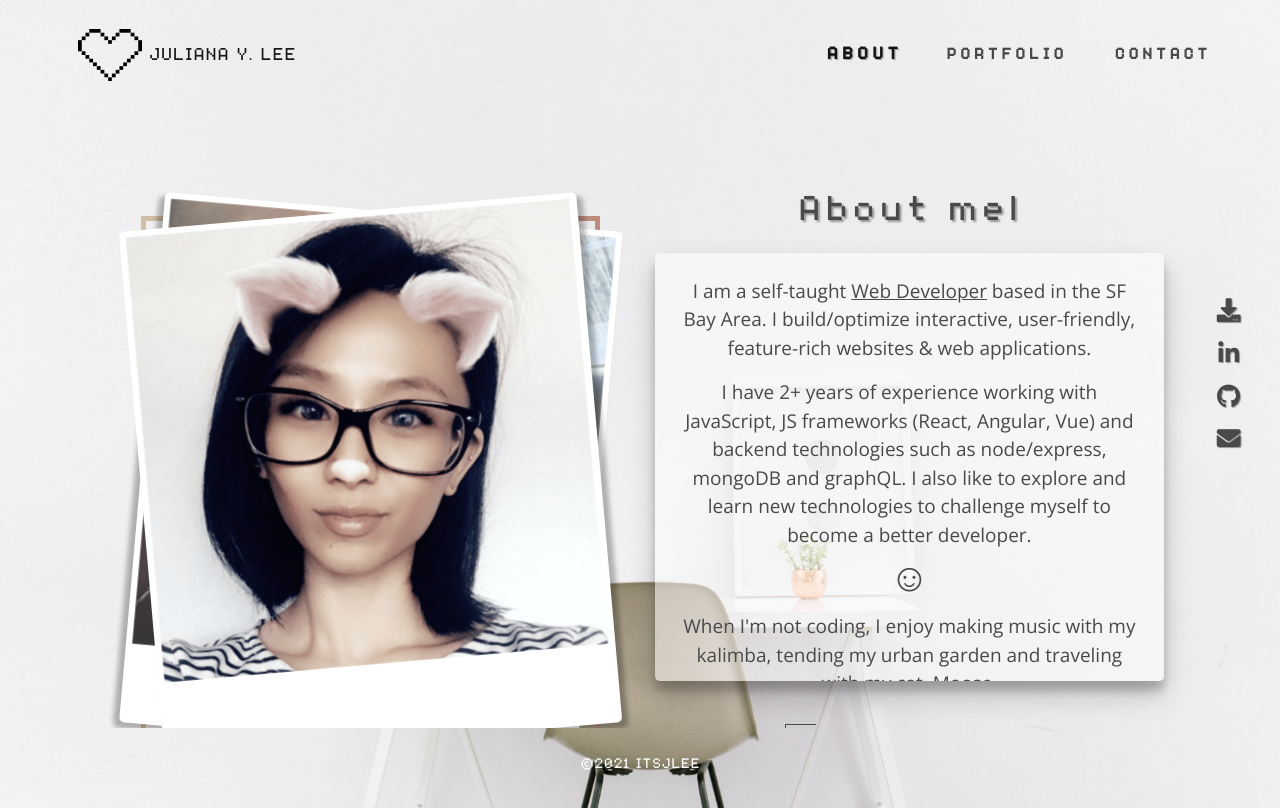
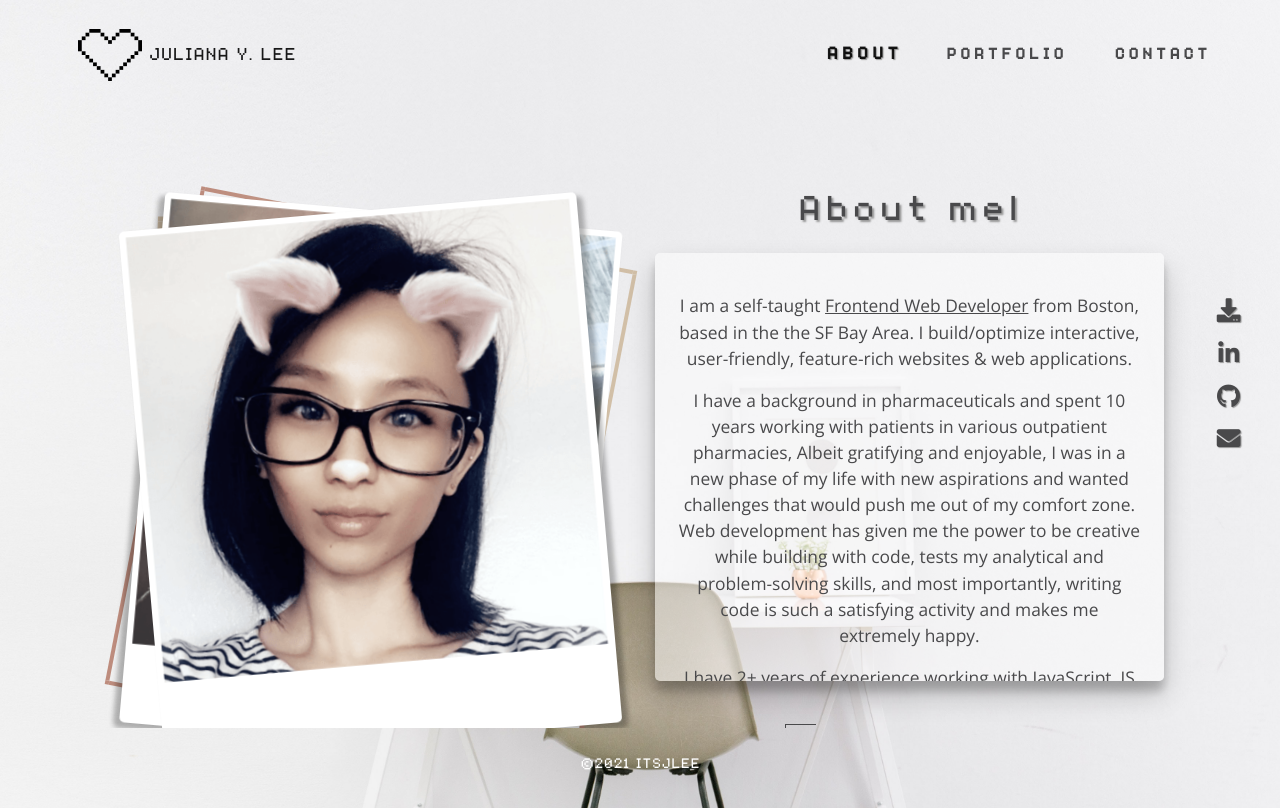
Before and after one commit to d00d1e/portfolio-itsjlee, a React (Create React App) app: page /about in a window 1280 px wide. Built offline with nearby package versions, Linux system fonts and the light colour scheme; no server answers.

Commit message:
update about me background description

```diff
--- a/public/index.html
+++ b/public/index.html
@@ -6,7 +6,7 @@
     <meta name="description" content="JYL Portfolio" />
     <link rel="icon" href="%PUBLIC_URL%/icon.svg" />
     <title>Juliana Y. Lee | Web Developer</title>
-    <link rel="preload" href="../src/assets/img/background-img.jpg" as="image">
+    <link rel="prefetch" href="../src/assets/img/background-img.jpg" as="image">
     <link rel="stylesheet" href="https://cdn.jsdelivr.net/npm/bootstrap@4.5.3/dist/css/bootstrap.min.css" integrity="sha384-TX8t27EcRE3e/ihU7zmQxVncDAy5uIKz4rEkgIXeMed4M0jlfIDPvg6uqKI2xXr2" crossorigin="anonymous">
     <link rel="stylesheet" href="https://use.fontawesome.com/releases/v5.15.1/css/all.css" as="style" onload="this.onload=null;this.rel='stylesheet'" integrity="sha384-vp86vTRFVJgpjF9jiIGPEEqYqlDwgyBgEF109VFjmqGmIY/Y4HV4d3Gp2irVfcrp" crossorigin="anonymous">
   </head>
--- a/src/assets/css/animation.css
+++ b/src/assets/css/animation.css
@@ -180,19 +180,6 @@
   animation-duration: 9.2s;
 }
 
-/*********
-  BLOB
-**********/
-/* .about-img::before {
-  position: absolute;
-  content: "";
-  height: 33rem;
-  width: 33rem;
-  background: linear-gradient(to left, var(--soft-gold), var(--rose-gold));
-  opacity: 0.5;
-  animation: blob 10s infinite linear;
-} */
-
 /*************
   KEYFRAMES
 **************/
@@ -213,26 +200,3 @@
     transform: translateX(-20rem);
   }
 }
-
-@keyframes blob {
-  0% {
-    border-radius: 64% 36% 27% 73% / 55% 58% 42% 45%;
-    transform: rotate(0deg);
-  }
-  25% {
-    border-radius: 47% 62% 38% 53 / 64% 36% 27% 73%;
-    transform: rotate(90deg);
-  }
-  50% {
-    border-radius: 48% 72% 44% 56% / 49% 40% 60% 51%;
-    transform: rotate(180deg);
-  }
-  75% {
-    border-radius: 40% 60% 70% 30% / 47% 62% 38% 53%;
-    transform: rotate(270deg);
-  }
-  100% {
-    border-radius: 64% 36% 27% 73% / 55% 58% 42% 45%;
-    transform: rotate(360deg);
-  }
-}
--- a/src/index.css
+++ b/src/assets/css/index.css
@@ -2,7 +2,7 @@
 @font-face {
   font-family: "8bitOperator";
   src: local("8bitOperator"),
-    url("./assets/fonts/8bitOperatorPlus8-Regular.ttf") format("truetype");
+    url("../fonts/8bitOperatorPlus8-Regular.ttf") format("truetype");
   font-weight: normal;
   font-display: swap;
 }
@@ -56,8 +56,7 @@ body {
   color: var(--onyx);
   overscroll-behavior: none;
   overflow: hidden;
-  background: url("../src/assets/img/background-img.jpg") no-repeat center
-    center/cover;
+  background: url("../img/background-img.jpg") no-repeat center center/cover;
   background-attachment: fixed;
   z-index: 1;
 }
@@ -69,7 +68,7 @@ img:hover,
 .navbar-light:hover,
 .navbar-toggler-icon:hover,
 [type="button"]:not(:disabled):hover {
-  cursor: url("../src/assets/img/cursor32.svg"), auto;
+  cursor: url("../img/cursor32.svg"), auto;
 }
 
 hr {
@@ -262,7 +261,7 @@ section {
 
 .about-text > p {
   font-family: "Open Sans", sans-serif;
-  font-size: 1.2rem;
+  font-size: 1.1rem;
   margin: auto;
 }
 
@@ -285,17 +284,33 @@ section {
   box-shadow: 5px 5px 5px 5px rgba(0, 0, 0, 0.35);
 }
 
+.about-img::before {
+  position: absolute;
+  content: "";
+  width: 28rem;
+  max-width: 100%;
+  height: 32rem;
+  max-height: 100%;
+  border: 4px solid transparent;
+  border-image: linear-gradient(90deg, var(--rose-gold), var(--soft-gold));
+  border-image-slice: 1;
+  transform: rotate(11deg);
+  border-radius: 5px;
+
+  z-index: -100;
+}
+
 .about-img::after {
   position: absolute;
   content: "";
-  width: 100%;
-  max-width: 29rem;
-  height: 100%;
-  max-height: 33rem;
+  width: 28rem;
+  max-width: 100%;
+  height: 32rem;
+  max-height: 100%;
   border: 5px solid transparent;
   border-image: linear-gradient(90deg, var(--soft-gold), var(--rose-gold));
   border-image-slice: 1;
-  /* transform: translate(-5%, -5%); */
+  transform: rotate(2deg);
   border-radius: 5px;
 
   z-index: -100;
@@ -511,7 +526,7 @@ section {
 
 .contact-form button:hover {
   background-color: var(--white);
-  cursor: url("../src/assets/img/cursor32.svg"), auto;
+  cursor: url("../img/cursor32.svg"), auto;
 }
 
 .contact-container {
@@ -653,7 +668,7 @@ section {
 
 #not-found a:hover {
   background-color: var(--white);
-  cursor: url("../src/assets/img/cursor32.svg"), auto;
+  cursor: url("../img/cursor32.svg"), auto;
 }
 
 /*************
--- a/src/components/About.js
+++ b/src/components/About.js
@@ -61,22 +61,33 @@ export default class About extends Component {
             </h1>
             <div className="about-text m4 p-4 pt-4 pb-4">
               <Fade>
-                <p className="text-center mb-3">
-                  I am a self-taught <u>Web Developer</u> based in the SF Bay
-                  Area. I build/optimize interactive, user-friendly,
-                  feature-rich websites &#38; web applications.
+                <p className="text-center mt-3 mb-3">
+                  I am a self-taught <u>Frontend Web Developer</u> from Boston,
+                  based in the the SF Bay Area. I build/optimize interactive,
+                  user-friendly, feature-rich websites &#38; web applications.
+                </p>
+                <p className="text-center mt-3 mb-3">
+                  I have a background in pharmaceuticals and spent 10 years
+                  working with patients in various outpatient pharmacies, Albeit
+                  gratifying and enjoyable, I was in a new phase of my life with
+                  new aspirations and wanted challenges that would push me out
+                  of my comfort zone. Web development has given me the power to
+                  be creative while building with code, tests my analytical and
+                  problem-solving skills, and most importantly, writing code is
+                  such a satisfying activity and makes me extremely happy.
                 </p>
                 <p className="text-center mb-2">
                   I have 2+ years of experience working with JavaScript, JS
                   frameworks (React, Angular, Vue) and backend technologies such
-                  as node/express, mongoDB and graphQL. I also like to explore
-                  and learn new technologies to challenge myself to become a
+                  as node/express, mongoDB and graphQL. I love to learn and
+                  explore new technologies to challenge myself to become a
                   better developer.
                 </p>
                 <h1 className="text-center">☺︎</h1>
-                <p className="text-center">
+                <p className="text-center mt-2 mb-3">
                   When I'm not coding, I enjoy making music with my kalimba,
-                  tending my urban garden and traveling with my cat, Moose.
+                  playing League, tending my urban jungle and traveling with my
+                  cat, Moose.
                 </p>
               </Fade>
             </div>
--- a/src/index.js
+++ b/src/index.js
@@ -3,7 +3,7 @@ import ReactDOM from "react-dom";
 import { BrowserRouter } from "react-router-dom";
 import App from "./App";
 
-import "./index.css";
+import "./assets/css/index.css";
 import "./assets/css/animation.css";
 
 document.addEventListener("DOMContentLoaded", (e) => {
```
